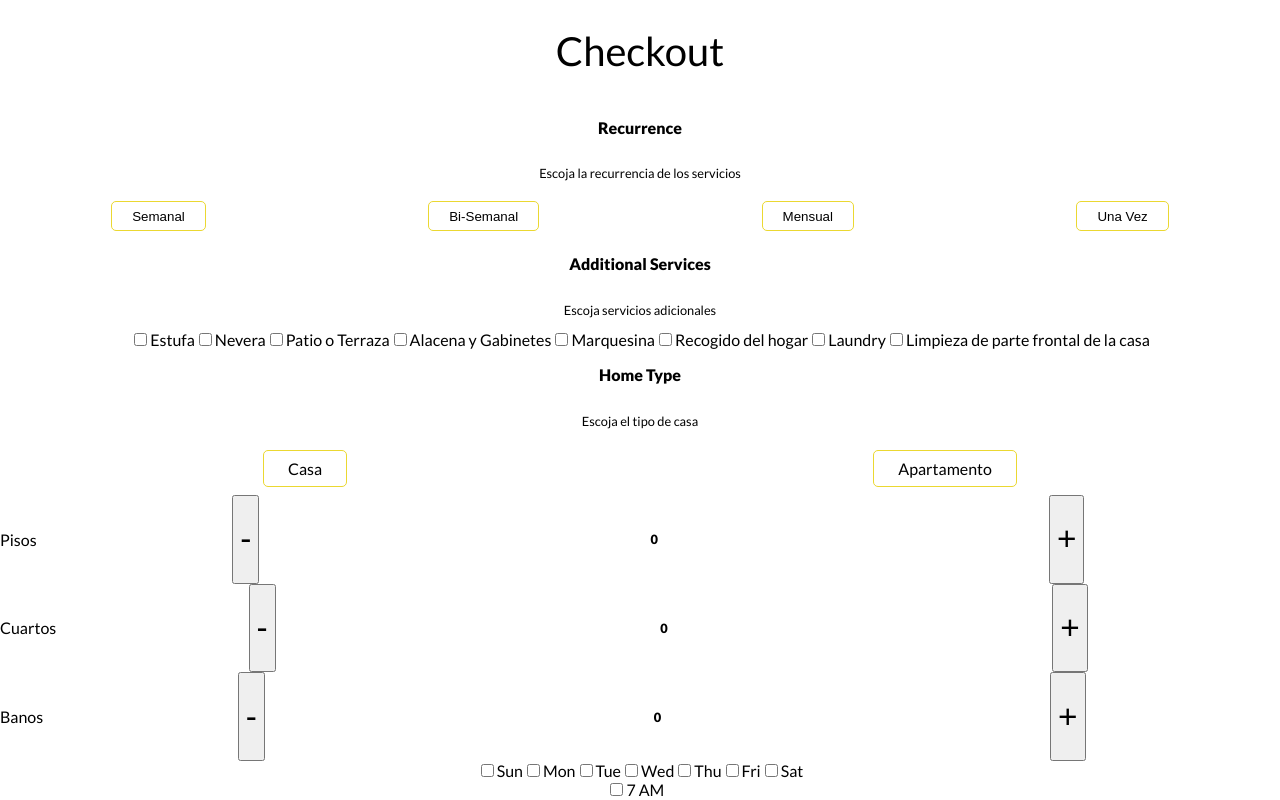
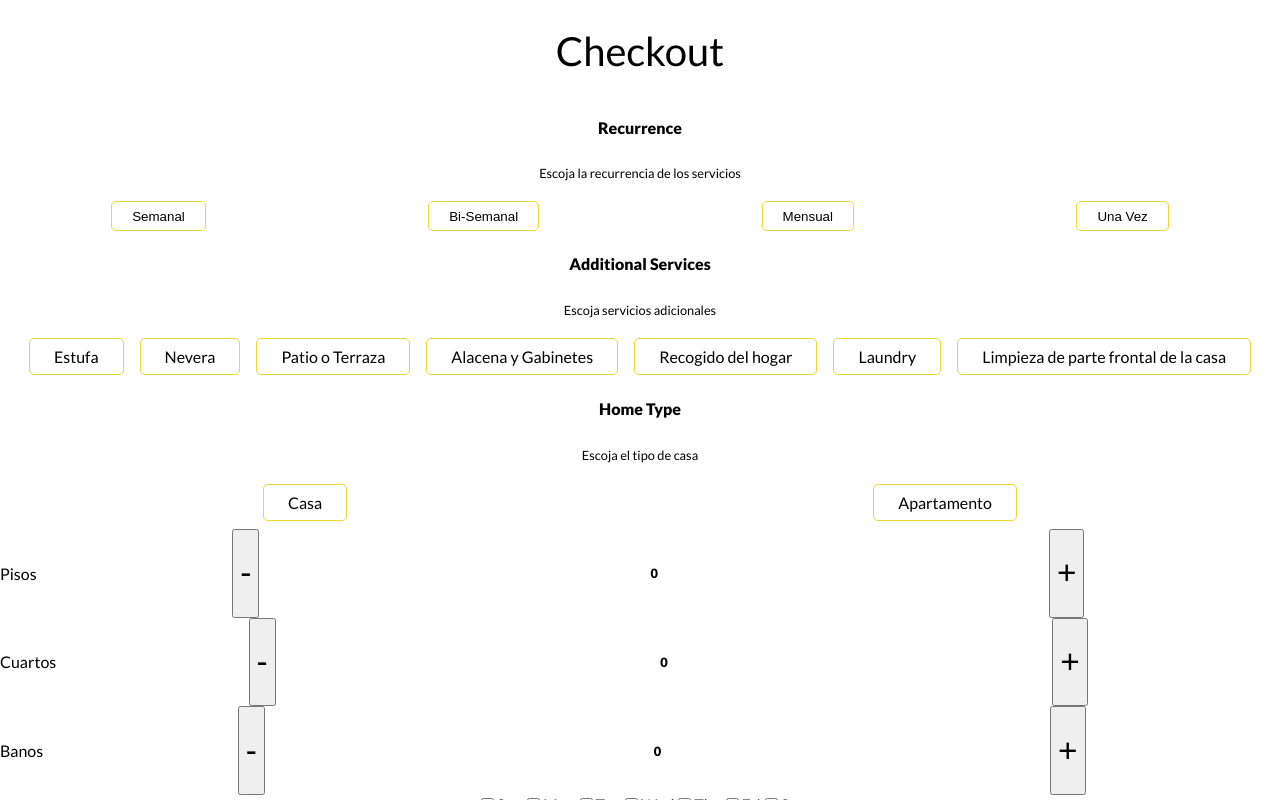
Before and after one commit to bonjouranainc/web-app, a React app in the folder front-end/: page /checkout in a window 1280 px wide. Both pictures are taken after a click on the button "Una Vez". Shown: the top 800 px of the page. Built offline with nearby package versions, Linux system fonts and the light colour scheme.

Commit message:
One time additional services component checkboxes styled

```diff
--- a/front-end/src/scenes/Checkout/components/AdditionalServices/components/OneTime/index.js
+++ b/front-end/src/scenes/Checkout/components/AdditionalServices/components/OneTime/index.js
@@ -11,38 +11,48 @@ class OneTime extends Component {
             <p className='s-txt'>Escoja servicios adicionales</p>
         </div>
         <div className='one-time-services'>
+          <div className='checkbox-btn'>
+            <label for='estufa'>
             <input type='checkbox' className='service' id='estufa' />
-          <label for='estufa'>
-            Estufa
+              <span>Estufa</span>
             </label>
+          </div>
+          <div className='checkbox-btn'>
+            <label for='nevera'>
               <input type='checkbox' className='service' id='nevera' />
-          <label for='nevera'>
-            Nevera
+                <span>Nevera</span>
             </label>
+          </div>
+          <div className='checkbox-btn'>
+          <label for='patio'>
             <input type='checkbox' className='service' id='patio' />
-          <label for='patio'>
-            Patio o Terraza
+              <span>Patio o Terraza</span>
           </label>
+          </div>
+          <div className='checkbox-btn'>
+          <label for='alacena'>
             <input type='checkbox' className='service' id='alacena' />
-          <label for='alacena'>
-            Alacena y Gabinetes
+              <span>Alacena y Gabinetes</span>
           </label>
-          <input type='checkbox' className='service' id='marquesina' />
-          <label for='marquesina'>
-            Marquesina
+          </div>
+          <div className='checkbox-btn'>
+          <label for='recogido'>
+            <input type='checkbox' className='service' id='recogido' />
+              <span>Recogido del hogar</span>
           </label>
-          <input type='checkbox' className='service' id='recogido' />
-          <label for='recogido'>
-            Recogido del hogar
+          </div>
+          <div className='checkbox-btn'>
+          <label for='laundry'>
+            <input type='checkbox' className='service' id='laundry' />
+              <span>Laundry</span>
           </label>
-          <input type='checkbox' className='service' id='laundry' />
-          <label for='laundry'>
-            Laundry
+          </div>
+          <div className='checkbox-btn'>
+          <label for='landscaping'>
+            <input type='checkbox' className='service' id='landscaping' />
+              <span>Limpieza de parte frontal de la casa</span>
           </label>
-          <input type='checkbox' className='service' id='landscaping' />
-          <label for='landscaping'>
-            Limpieza de parte frontal de la casa
-          </label>
+          </div>
         </div>
       </div>
     );
```
Lines whose indentation alone changed are shown as unchanged.
